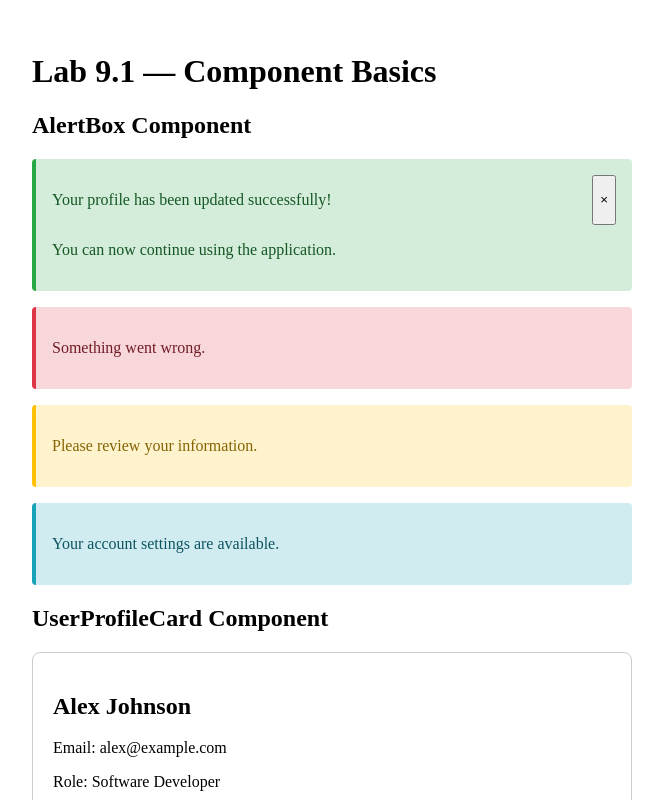
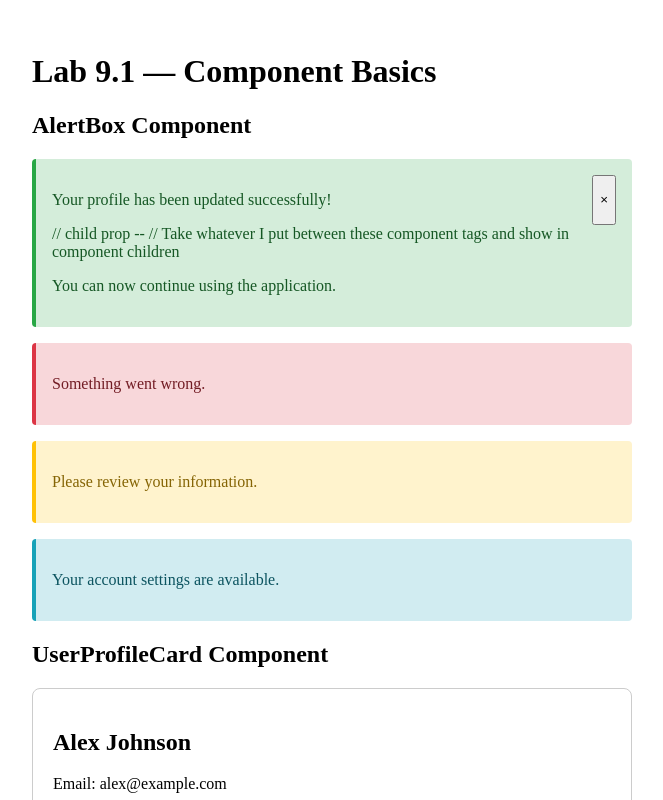
Before and after one commit to enderpaintsmith/Lab9.1, a React (Vite) app: page / in a window 1280 px wide. Shown: the top 800 px of the page, without its empty margins (308-971 px from the left). Built offline with nearby package versions, Linux system fonts and the light colour scheme.

Commit message:
more notes

```diff
--- a/src/App.tsx
+++ b/src/App.tsx
@@ -52,6 +52,8 @@ function App() {
           // When AlertBox calls its onClose function, change showAlert to false.
           onClose={() => setShowAlert(false)}
         >
+          // child prop --
+          // Take whatever I put between these component tags and show in component children
           <p>You can now continue using the application.</p>
         </AlertBox>
       )}
```
